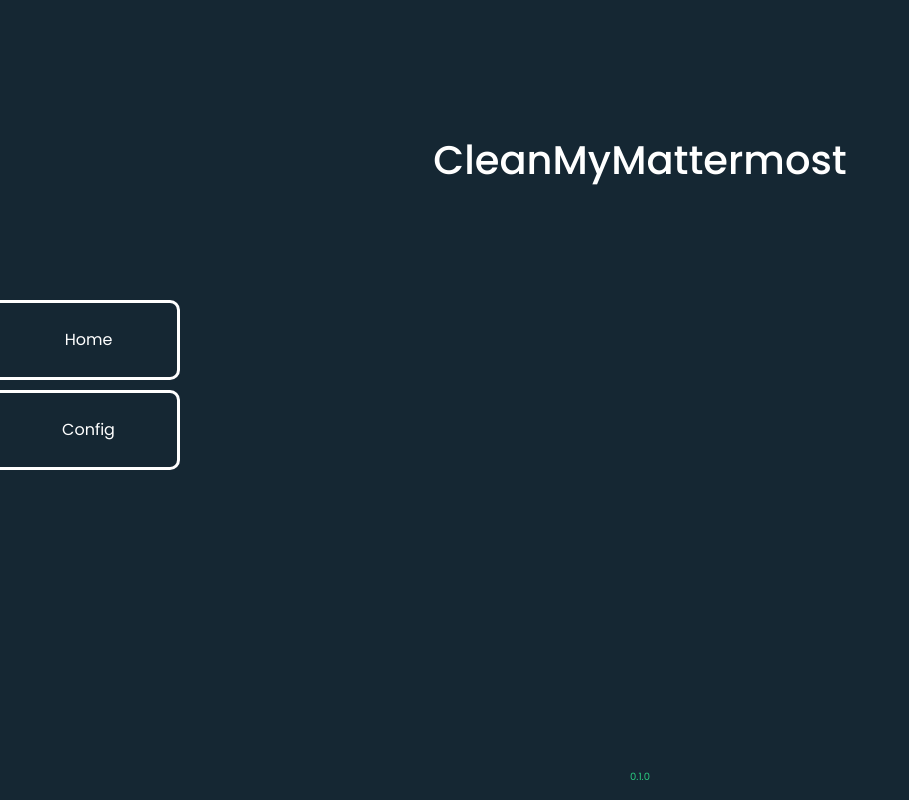
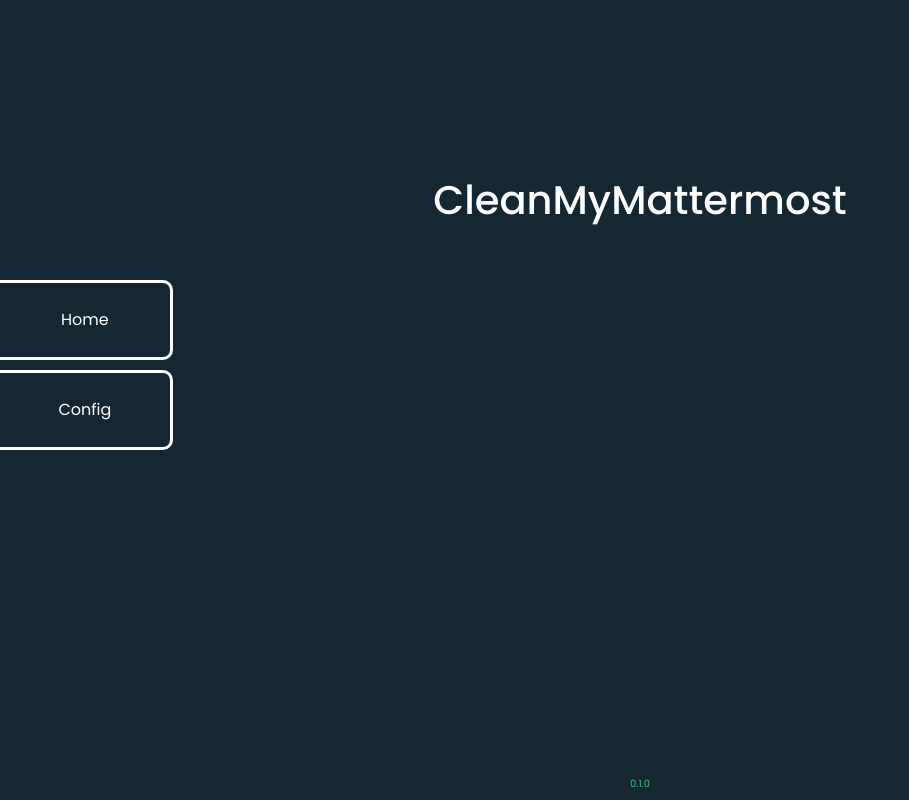
Before and after one commit to julhenry/cleanmymattermost, a React (Create React App) app: page / in a window 1280 px wide. Shown: the whole page, without its empty margins (0-909 px from the left). Built offline with nearby package versions, Linux system fonts and the light colour scheme.

Commit message:
🎨 Improve layout structure

```diff
--- a/src/common/components/Footer.css
+++ b/src/common/components/Footer.css
@@ -1,8 +1,4 @@
 .Footer {
-    position: absolute;
-    bottom: 0;
-    left: 0;
-    right: 0;
     text-align: center;
     font-size: 10px;
 }
--- /dev/null
+++ b/src/common/components/Layout.css
@@ -0,0 +1,36 @@
+.Layout {
+    height: 100vh;
+    width: 100vw;
+}
+
+.Layout > div {
+    position: absolute;
+}
+
+.Layout .Layout_header {
+    top: 20vh;
+    bottom: 70vh;
+    left: 20vw;
+    right: 20vw;
+}
+
+.Layout .Layout_main-container {
+    top: 35vh;
+    bottom: 25vh;
+    left: 20vw;
+    right: 20vw;
+}
+
+.Layout .Layout_sidenav {
+    top: 35vh;
+    bottom: 25vh;
+    left: 0;
+    right: 85vw;
+}
+
+.Layout .Layout_footer {
+    top: 97vh;
+    bottom: 0;
+    left: 0;
+    right: 0;
+}
--- a/src/common/components/Layout.tsx
+++ b/src/common/components/Layout.tsx
@@ -4,16 +4,25 @@
 import { MainContainer } from './MainContainer'
 import { Footer } from './Footer';
 import { Sidenav } from './Sidenav';
+import './Layout.css'
 
 export const Layout: React.FC = () => {
   return (
-    <div style={{height: '70vh', marginTop: '15vh'}}>
+    <div className='Layout'>
+        <div className='Layout_header'>
             <Header/>
+        </div>
+        <div className='Layout_main-container'>
             <MainContainer>
                 <Outlet/>
             </MainContainer>
+        </div>
+        <div className='Layout_sidenav'>
             <Sidenav/>
+        </div>
+        <div className='Layout_footer'>
             <Footer/>
+        </div>
     </div>
   )
 }
--- a/src/common/components/MainContainer.tsx
+++ b/src/common/components/MainContainer.tsx
@@ -4,6 +4,6 @@
   children: ReactNode
 }
 export const MainContainer: React.FC<MainContainerProps> = ({ children }) =>
-    <div className='MainContainer' style={{width: '600px', margin: '50px auto'}}>
+    <div className='MainContainer'>
         {children}
     </div>
--- a/src/common/components/Sidenav.css
+++ b/src/common/components/Sidenav.css
@@ -1,13 +1,12 @@
 .Sidenav {
-    position: absolute;
-    top: 35vh;
-    width: 200px;
+    width: 100%;
+    height: 100%;
 }
 
 .Sidenav ul {
   list-style-type: none;
   margin: 0;
-  padding: 10px 0;
+  padding: 0;
 }
 
 .Sidenav ul a {
@@ -30,6 +29,14 @@
     width: 100%;
   }
 
+  .Sidenav ul a:first-child {
+    margin-top: 0;
+  }
+
+  .Sidenav ul a:last-child {
+    margin-bottom: 0;
+  }
+
   .Sidenav ul a li {
     color: white;
     margin: auto;
```
Lines whose indentation alone changed are shown as unchanged.
